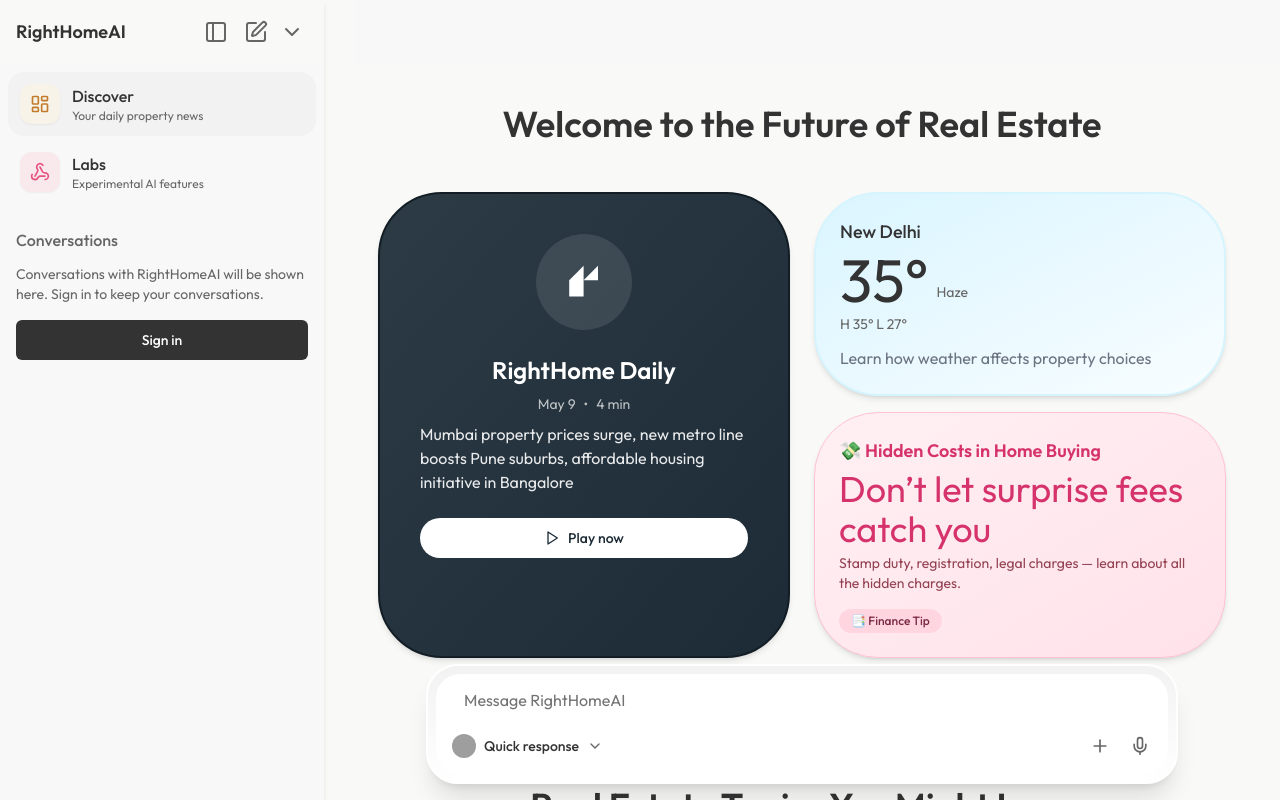
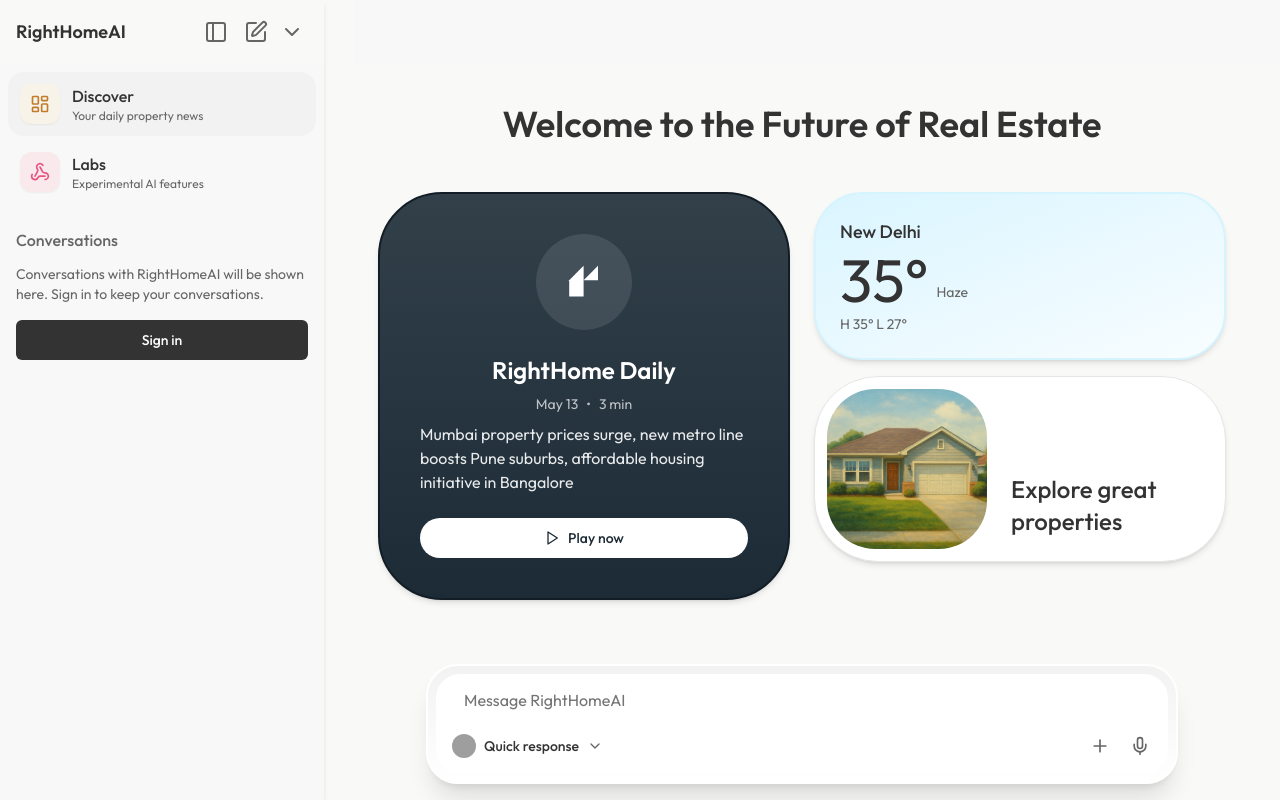
Before and after one commit to Propit-AI/Prem-RightHomeAI, a Next.js app: page / in a window 1280 px wide. Built offline with nearby package versions, Linux system fonts and the light colour scheme; grey boxes are pictures that could not be loaded.

Commit message:
update home page

```diff
--- a/app/page.tsx
+++ b/app/page.tsx
@@ -124,27 +124,27 @@ export default function DiscoverContent() {
           {/* Daily Update and Weather Section */}
           <div className="grid grid-cols-1 md:grid-cols-2 gap-6 mb-8 w-full">
             <Card
-              className="overflow-hidden bg-gradient-to-tl from-[#1c2b36] to-[#1c2b36ec] border-2 border-[#131d25] text-white rounded-[4rem] shadow-md cursor-pointer transition-transform hover:scale-[1.02] group"
+              className="overflow-hidden bg-gradient-to-b from-[#1c2b36]/90 to-[#1c2b36] border-2 border-[#131d25] backdrop-blur-sm text-white rounded-[4rem] shadow-md cursor-pointer transition-transform hover:scale-[1.02] group"
               onClick={handleDailyClick}
             >
               <div className="relative">
-                <div className="p-10 flex flex-col items-center">
+                <div className="p-6 md:p-10 flex flex-col items-center">
                   <div className="flex items-center justify-center w-24 h-24 mb-6 rounded-full bg-white/10">
                     <Logo />
                   </div>
-                  <h2 className="text-2xl font-semibold mb-2">
+                  <h2 className="text-[22px] md:text-2xl font-semibold mb-2">
                     RightHome Daily
                   </h2>
                   <div className="flex items-center text-sm text-white/70 mb-2">
-                    <span>May 9</span>
+                    <span>May 13</span>
                     <span className="mx-2">•</span>
-                    <span>4 min</span>
+                    <span>3 min</span>
                   </div>
-                  <p className="text-white/90">
+                  <p className="text-white/90 text-sm md:text-base">
                     Mumbai property prices surge, new metro line boosts Pune
                     suburbs, affordable housing initiative in Bangalore
                   </p>
-                  <Button className="bg-white mt-6 text-[#1c2b36] hover:bg-white/90 w-full rounded-full flex items-center gap-2 px-6 group-hover:shadow-lg transition-all">
+                  <Button className="bg-white mt-6 text-[#1c2b36] hover:bg-white/90 w-full rounded-full flex items-center gap-2 px-6 py-4 group-hover:shadow-lg transition-all">
                     <Play className="h-4 w-4" />
                     Play now
                   </Button>
@@ -154,15 +154,15 @@ export default function DiscoverContent() {
 
             <div className="flex flex-col gap-4">
               <Card
-                className="overflow-hidden bg-gradient-to-br from-[#daf5ff] to-[#f8fdff] border-2 border-[#d6f4fe] rounded-[4rem] shadow-md cursor-pointer transition-transform hover:scale-[1.02]"
+                className="overflow-hidden bg-gradient-to-br from-[#daf5ff] to-[#f8fdff] border-2 border-[#d6f4fe] rounded-[3rem] shadow-md cursor-pointer transition-transform hover:scale-[1.02]"
                 onClick={handleWeatherClick}
               >
                 <CardContent className="p-6">
                   <div className="flex justify-between items-start">
                     <div>
-                      <h3 className="text-lg font-medium mb-1">New Delhi</h3>
+                      <h3 className="text-md md:text-lg font-medium mb-1">New Delhi</h3>
                       <div className="flex items-end">
-                        <span className="text-6xl font-light">35°</span>
+                        <span className="text-4xl md:text-6xl font-light">35°</span>
                         <span className="text-sm text-[#666666] ml-2 mb-2">
                           Haze
                         </span>
@@ -170,42 +170,32 @@ export default function DiscoverContent() {
                       <div className="text-sm text-[#666666] mt-1">
                         H 35° L 27°
                       </div>
-                      <p className="mt-3 text-gray-500">
-                        Learn how weather affects property choices
-                      </p>
                     </div>
                   </div>
                 </CardContent>
               </Card>
 
               <Card
-                className="overflow-hidden bg-gradient-to-br from-[#fff0f3] to-[#ffe2e9] border border-[#ffc2d1] rounded-[4rem] shadow-md cursor-pointer transition-transform hover:scale-[1.03]"
+                className="overflow-hidden bg-white rounded-[3rem] md:rounded-[4rem] shadow-md border-[#e6e6e6] cursor-pointer transition-transform hover:scale-[1.02]"
                 onClick={handleHiddenCostClick}
               >
-                <CardContent className="p-6">
-                  <div className="flex justify-between items-start">
-                    <div>
-                      <h3 className="text-lg font-semibold mb-1 text-[#d6336c] flex items-center gap-2">
-                        💸 Hidden Costs in Home Buying
+                <CardContent className="p-3 flex items-end gap-4">
+                  <Image
+                    src={"/images/img3.png"}
+                    alt="Investment Guide"
+                    width={112}
+                    height={112}
+                    className="md:w-40 md:h-40 w-32 h-32 object-cover rounded-[3rem]"
+                  />
+                  <h3 className="text-xl md:text-2xl p-2 font-medium mb-1">
+                    Explore great properties
                   </h3>
-                      <div className="text-4xl font-light text-[#d6336c] mb-1">
-                        Don’t let surprise fees catch you
-                      </div>
-                      <div className="text-sm text-[#944252] mt-1">
-                        Stamp duty, registration, legal charges — learn about
-                        all the hidden charges.
-                      </div>
-                      <span className="inline-block mt-4 px-3 py-1 text-xs font-medium bg-[#ffd6e0] text-[#7a2942] rounded-full">
-                        📑 Finance Tip
-                      </span>
-                    </div>
-                  </div>
                 </CardContent>
               </Card>
             </div>
           </div>
 
-          <h1 className="text-2xl md:text-4xl font-semibold text-[#333333] mt-24 mb-12">
+          <h1 className="text-2xl md:text-4xl text-center font-semibold text-[#333333] mt-16 md:mt-24 mb-12">
             Real Estate Topics You Might Love
           </h1>
           {/* Podcasts and Investment Guide */}
@@ -222,7 +212,7 @@ export default function DiscoverContent() {
                   height={112}
                   className="w-full h-72 object-cover rounded-[3rem]"
                 />
-                <h3 className="text-2xl md:text-3xl font-medium mb-1 p-4">
+                <h3 className="text-[20px] md:text-[26px] font-medium mb-1 p-4">
                   Find Your Dream Home
                 </h3>
               </CardContent>
@@ -241,7 +231,7 @@ export default function DiscoverContent() {
                     height={112}
                     className="md:w-40 md:h-40 w-32 h-32 object-cover rounded-[3rem]"
                   />
-                  <h3 className="text-xl md:text-2xl p-2 font-medium mb-1">
+                  <h3 className="text-[18px] md:text-[22px] p-2 font-medium mb-1">
                     Home Buying Guide
                   </h3>
                 </CardContent>
@@ -259,7 +249,7 @@ export default function DiscoverContent() {
                     height={112}
                     className="md:w-40 md:h-40 w-32 h-32 object-cover rounded-[3rem]"
                   />
-                  <h3 className="text-xl md:text-2xl p-2 font-medium mb-1">
+                  <h3 className="text-[18px] md:text-[22px] p-2 font-medium mb-1">
                     Know the Hidden Costs
                   </h3>
                 </CardContent>
@@ -267,126 +257,96 @@ export default function DiscoverContent() {
             </div>
           </div>
 
-          {/* <div className="grid grid-cols-1 md:grid-cols-2 gap-6 mb-10 w-full">
+          <h1 className="text-2xl md:text-4xl text-center font-semibold text-[#333333] mt-16 md:mt-24 mb-12">
+            Real Estate Topics Smart Investors Explore
+          </h1>
+
+          <div className="grid grid-cols-1 md:grid-cols-2 gap-6 mb-10 w-full">
+            {/* Real Estate Investment */}
             <Card
               className="overflow-hidden bg-white rounded-[4rem] shadow-md border-[#e6e6e6] cursor-pointer transition-transform hover:scale-[1.02]"
-              onClick={handlePodcastClick}
+              onClick={handleDreamHomeClick}
             >
-              <CardContent className="p-6 flex flex-col md:flex-row items-start gap-4">
+              <CardContent className="p-3 flex flex-col items-center gap-4">
                 <Image
-                  src="https://images.unsplash.com/photo-1570563234994-a7a7be1e01a5?q=80&w=1168&auto=format&fit=crop&ixlib=rb-4.1.0&ixid=M3wxMjA3fDB8MHxwaG90by1wYWdlfHx8fGVufDB8fHx8fA%3D%3D"
-                  alt="Podcast"
+                  src="/images/img3.png"
+                  alt="Real Estate Investment"
                   width={112}
                   height={112}
-                  className="w-36 h-36 object-cover rounded-[2.5rem]"
+                  className="w-full h-72 object-cover rounded-[3rem]"
                 />
-                <div>
-                  <div className="flex items-center mb-2">
-                    <Play className="w-5 h-5 mr-2 text-[#1c2b36]" />
-                    <span className="text-sm text-[#666666]">
-                      RightHome Podcasts
-                    </span>
-                  </div>
-                  <h3 className="text-xl font-medium mb-1">
-                    Real Estate Market Trends 2025
+                <h3 className="text-[20px] md:text-[26px] font-medium mb-1 p-4">
+                  Invest Smart in Real Estate
                 </h3>
-                  <p className="text-[#666666]">
-                    Expert insights on the evolving property landscape in major
-                    Indian cities
-                  </p>
-                </div>
               </CardContent>
             </Card>
 
-            <div className="flex flex-col gap-4">
+            {/* Side Cards */}
+            <div className="flex flex-col justify-between gap-4 md:gap-0">
               <Card
-              className="overflow-hidden bg-white rounded-[4rem] shadow-md border-[#e6e6e6] cursor-pointer transition-transform hover:scale-[1.02]"
-              onClick={handleInvestmentClick}
+                className="overflow-hidden bg-white rounded-[3rem] md:rounded-[4rem] shadow-md border-[#e6e6e6] cursor-pointer transition-transform hover:scale-[1.02]"
+                onClick={handleMarketPredictionClick}
               >
-              <CardContent className="p-6 flex flex-col md:flex-row items-start gap-4">
+                <CardContent className="p-3 flex items-end gap-4">
                   <Image
-                  src="https://images.unsplash.com/photo-1587400873582-230980eb46eb?q=80&w=1170&auto=format&fit=crop&ixlib=rb-4.1.0&ixid=M3wxMjA3fDB8MHxwaG90by1wYWdlfHx8fGVufDB8fHx8fA%3D%3D"
-                  alt="Investment Guide"
+                    src="/images/img2.png" // replace with relevant image
+                    alt="Rental Yield"
                     width={112}
                     height={112}
-                  className="w-36 h-36 object-cover rounded-[2.5rem]"
+                    className="md:w-40 md:h-40 w-32 h-32 object-cover rounded-[3rem]"
                   />
-                <div>
-                  <div className="flex items-center mb-2">
-                    <Sparkles className="w-5 h-5 mr-2 text-[1c2b36]" />
-                    <span className="text-sm text-[#666666]">
-                      Investment Guide
-                    </span>
-                  </div>
-                  <h3 className="text-xl font-medium mb-1">
-                    Top 10 Emerging Localities
+                  <h3 className="text-[18px] md:text-[22px] p-2 font-medium mb-1">
+                    Understand Rental Yields
                   </h3>
-                  <p className="text-[#666666]">
-                    Discover high-potential areas for property investment with
-                    promising returns
-                  </p>
-                </div>
                 </CardContent>
               </Card>
 
               <Card
-              className="overflow-hidden bg-white rounded-[4rem] shadow-md border-[#e6e6e6] cursor-pointer transition-transform hover:scale-[1.02]"
-              onClick={handleInvestmentClick}
+                className="overflow-hidden bg-white rounded-[3rem] md:rounded-[4rem] shadow-md border-[#e6e6e6] cursor-pointer transition-transform hover:scale-[1.02]"
+                onClick={handleAIValuationClick}
               >
-              <CardContent className="p-6 flex flex-col md:flex-row items-start gap-4">
+                <CardContent className="p-3 flex items-end gap-4">
                   <Image
-                  src="https://images.unsplash.com/photo-1587400873582-230980eb46eb?q=80&w=1170&auto=format&fit=crop&ixlib=rb-4.1.0&ixid=M3wxMjA3fDB8MHxwaG90by1wYWdlfHx8fGVufDB8fHx8fA%3D%3D"
-                  alt="Investment Guide"
+                    src="/images/img1.png" // replace with relevant image
+                    alt="Legal Property Check"
                     width={112}
                     height={112}
-                  className="w-36 h-36 object-cover rounded-[2.5rem]"
+                    className="md:w-40 md:h-40 w-32 h-32 object-cover rounded-[3rem]"
                   />
-                <div>
-                  <div className="flex items-center mb-2">
-                    <Sparkles className="w-5 h-5 mr-2 text-[1c2b36]" />
-                    <span className="text-sm text-[#666666]">
-                      Investment Guide
-                    </span>
-                  </div>
-                  <h3 className="text-xl font-medium mb-1">
-                    Top 10 Emerging Localities
+                  <h3 className="text-[18px] md:text-[22px] p-2 font-medium mb-1">
+                    Legal Checklist for Buyers
                   </h3>
-                  <p className="text-[#666666]">
-                    Discover high-potential areas for property investment with
-                    promising returns
-                  </p>
-                </div>
                 </CardContent>
               </Card>
             </div>
-          </div>   */}
+          </div>
 
           {/* Virtual Reality Tours Section */}
           <Card
-            className="overflow-hidden bg-gradient-to-r from-blue-900 to-purple-900 text-white rounded-[3rem] shadow-md border-none cursor-pointer transition-transform hover:scale-[1.01] w-full mb-10"
+            className="overflow-hidden bg-gradient-to-br from-[#f8f9fa] to-[#e9ecef] border border-[#e6e6e6] text-white rounded-[3rem] shadow-md border-none cursor-pointer transition-transform hover:scale-[1.01] w-full mb-10"
             onClick={handleVirtualTourClick}
           >
             <CardContent className="p-8">
               <div className="flex flex-col md:flex-row items-center justify-between">
                 <div className="mb-6 md:mb-0">
-                  <div className="inline-flex items-center px-4 py-1 rounded-full bg-white/10 text-sm font-medium mb-4">
-                    <div className="h-2 w-2 rounded-full bg-white/40 animate-pulse mr-2" />
+                  <div className="inline-flex items-center px-4 py-1 rounded-full bg-[#666666]/30 text-sm text-[#333333] font-medium mb-4">
+                    <div className="h-2 w-2 rounded-full bg-[#333333]/90 animate-pulse mr-2" />
                     <span>New Feature</span>
                   </div>
-                  <h2 className="text-3xl font-bold mb-3">
+                  <h2 className="text-3xl text-[#333333] font-bold mb-3">
                     Virtual Property Tours
                   </h2>
-                  <p className="text-white/80 max-w-md">
+                  <p className="text-[#333333] max-w-md">
                     Experience properties remotely with our immersive 3D virtual
                     tour technology powered by AI
                   </p>
-                  <Button className="mt-4 bg-white text-purple-900 hover:bg-white/90 rounded-full px-6">
+                  <Button className="mt-4 bg-[#333333]/30 text-[#333333] hover:bg-white/90 rounded-full px-6">
                     Explore Tours
                   </Button>
                 </div>
-                <div className="w-48 h-48 relative bg-gradient-to-br from-indigo-500/30 to-purple-500/30 rounded-full flex items-center justify-center backdrop-blur-md">
-                  <div className="w-40 h-40 rounded-full bg-gradient-to-br from-indigo-500/50 to-purple-500/50 animate-pulse absolute"></div>
-                  <div className="w-32 h-32 rounded-full bg-gradient-to-br from-indigo-500/70 to-purple-500/70 absolute"></div>
+                <div className="w-48 h-48 relative bg-gradient-to-br from-gray-500/30 to-slate-500/30 rounded-full flex items-center justify-center backdrop-blur-md">
+                  <div className="w-40 h-40 rounded-full bg-gradient-to-br from-gray-500/50 to-slate-500/50 animate-pulse absolute"></div>
+                  <div className="w-32 h-32 rounded-full bg-gradient-to-br from-gray-500/70 to-slate-500/70 absolute"></div>
                   <div className="w-24 h-24 rounded-full bg-white/20 absolute flex items-center justify-center">
                     <Logo />
                   </div>
```
Lines whose indentation alone changed are shown as unchanged.
